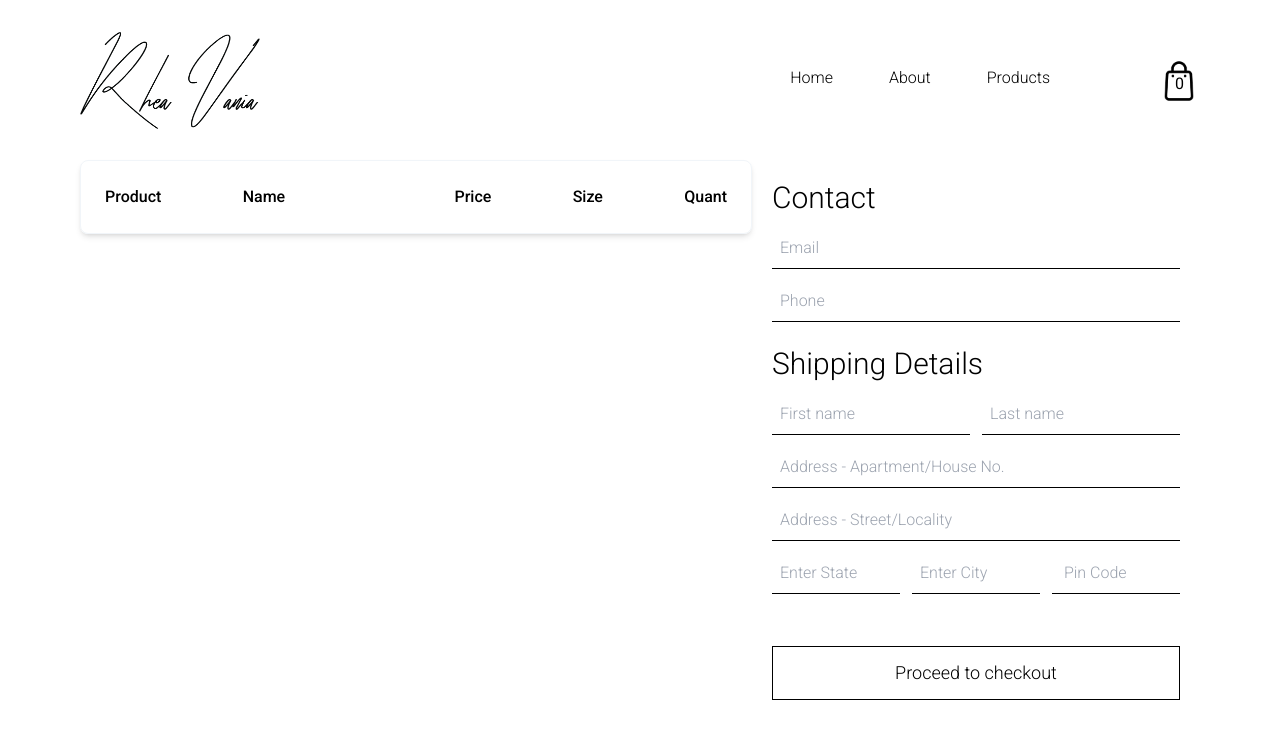
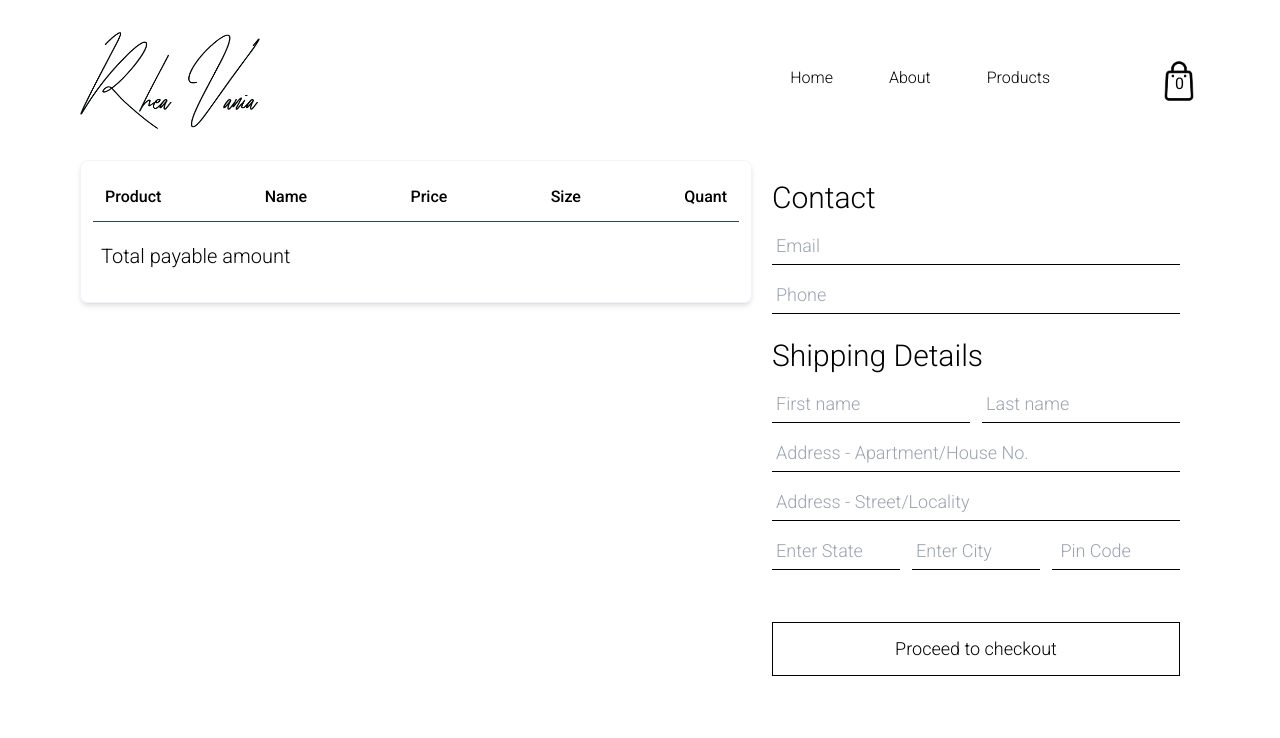
Before and after one commit to AnuragAmbekar741/Ecom-React-Tailwind, a Next.js app: page /CartPage in a window 1280 px wide. Shown: the top 738 px of the page. Built offline with nearby package versions, Linux system fonts and the light colour scheme.

Commit message:
proceed to checkout page updates2

```diff
--- a/app/CheckoutPage/page.tsx
+++ b/app/CheckoutPage/page.tsx
@@ -4,7 +4,7 @@ import React from 'react'
 
 const page = () => {
   return (
-    <div className='pt-40 px-20 md:grid w-full overflow-y-auto'>
+    <div className='pt-40 px-20 md:grid w-full'>
             <CartDetails/>
             <ShippingDetails/>
     </div>
--- a/components/CartPage/CartProd.tsx
+++ b/components/CartPage/CartProd.tsx
@@ -28,6 +28,9 @@ const CartProd:React.FC <CartProdProps> = ({product}) => {
 
   const [cart,setCart] = useRecoilState(cartState)
 
+  // const prodName = name.split(' ')
+  // console.log(prodName)
+
   const alterQuant = (quant:number,alter:string) =>{
 
     const index = cart.findIndex(item=>item.id === id)
@@ -54,8 +57,11 @@ const CartProd:React.FC <CartProdProps> = ({product}) => {
 
   return (
     <div className='flex p-3 rounded-lg w-full my-1 justify-between text-black'>
-        <Image src={cartIcon} width={75} height={75} alt=''/>
-        <h3 className='text-md font-light'>{name}</h3>
+        <Image src={cartIcon} width={70} height={70} alt='' onClick={()=>router.push(`/ProductDetails/?id=${id}`)}/>
+
+        <div>
+          {name.split(' ').map(word=><h3 className='text-md font-light'>{word}</h3>)}
+        </div>
         <h3 className='text-md font-light'>{price}</h3>
         <h3 className='text-md font-light'>{size}</h3>
         <div className='text-xl font-light flex'>
--- a/components/CartPage/CartProdContainer.tsx
+++ b/components/CartPage/CartProdContainer.tsx
@@ -11,22 +11,30 @@ const CartProductContainer:React.FC =()=>{
 
   const cart: ProductDetails[] = useRecoilValue(cartState)
 
+  var total = 0
+  if(cart.length>0)  total = cart.map(item=>item.price2*item.quantity).reduce((a,b)=>a+b)
+
+
   return (
     <div className='grid align-top w-full  shadow-md p-3 rounded-lg border border-slate-100'>
       <div className='flex justify-between p-3'>
         <h3 className='text-md font-medium'>Product</h3>
-        <h3 className='text-md font-medium pr-12'>Name</h3>
-        <h3 className='text-md font-medium pl-10'>Price</h3>
+        <h3 className='text-md font-medium '>Name</h3>
+        <h3 className='text-md font-medium '>Price</h3>
         <h3 className='text-md font-medium'>Size</h3>
         <h3 className='text-md font-medium'>Quant</h3>
       </div>
-      <div className={`w-full ${cart.length>3?'overflow-y-auto h-[510px]':''}`}>
+      <div className={`w-full ${cart.length>3?'overflow-y-auto h-[510px]':''} text-left`}>
       {cart.map(item=>{
         return(
            <CartProd key={item.id} product={item}/>
         )
       })}
       </div>
+      <div className='flex justify-between py-5 px-2 border-t border-slate-700'>
+        <p className='text-xl font-light'>Total payable amount</p>
+        <p className={`${total>0?'':'hidden'} text-xl font-medium`}>Rs {total}/-</p>
+      </div>
     </div>
   )
 }
--- a/components/CartPage/UserForm.tsx
+++ b/components/CartPage/UserForm.tsx
@@ -71,14 +71,14 @@ const UserForm:React.FC<InputProps> = ({value,readOnly}) => {
     }
 
   return (
-    <div className='text-md font-light px-5 py-2'>
+    <div className='text-lg font-light px-5 py-2'>
         <form
             onSubmit={handleSubmit(onSubmit)}
         >
             <h1 className='text-3xl text-black font-light my-3'>Contact</h1>
 
             <input
-                className={`p-2 border-b border-black w-full focus:outline-none mb-3 ${errors.email ? 'placeholder:text-red-500 placeholder:text-md border-red-500 ':'placeholder:text-gray-300-300'}`}
+                className={`p-1 border-b border-black w-full focus:outline-none mb-3 ${errors.email ? 'placeholder:text-red-500 placeholder:text-md border-red-500 ':'placeholder:text-gray-300-300'}`}
                 placeholder={`${ errors.email ? errors.email.message : 'Email' }`}
                 {...register('email',{
                     required:"Email is Required",
@@ -88,7 +88,7 @@ const UserForm:React.FC<InputProps> = ({value,readOnly}) => {
             />
 
              <input
-                className={`p-2 border-b border-black w-full focus:outline-none mb-3 ${errors.email ? 'placeholder:text-red-500 placeholder:text-md border-red-500 ':'placeholder:text-gray-300-300'}`}
+                className={`p-1 border-b border-black w-full focus:outline-none mb-3 ${errors.email ? 'placeholder:text-red-500 placeholder:text-md border-red-500 ':'placeholder:text-gray-300-300'}`}
                 placeholder={`${ errors.phone ? errors.phone.message : 'Phone' }`}
                 {...register('phone',{
                     required:"Phone is required",
@@ -100,7 +100,7 @@ const UserForm:React.FC<InputProps> = ({value,readOnly}) => {
             <h1 className='text-3xl text-black font-light my-3'>Shipping Details</h1>
             <div className='grid lg:flex w-full'>
                 <input
-                    className={`p-2 border-b border-black w-full lg:w-1/2 focus:outline-none mr-3 mb-3 ${errors.firstName ? 'placeholder:text-red-500 placeholder:text-md border-red-500 ':'placeholder:text-gray-300-300'} `}
+                    className={`p-1 border-b border-black w-full lg:w-1/2 focus:outline-none mr-3 mb-3 ${errors.firstName ? 'placeholder:text-red-500 placeholder:text-md border-red-500 ':'placeholder:text-gray-300-300'} `}
                     placeholder={`${errors.firstName?errors.firstName.message:'First name'}`}
                     {...register('firstName',{
                         required:'First name required'
@@ -108,7 +108,7 @@ const UserForm:React.FC<InputProps> = ({value,readOnly}) => {
                     readOnly={readOnly}
                 />
                 <input
-                    className={`p-2 border-b border-black w-full lg:w-1/2 focus:outline-none mb-3 ${errors.lastName ? 'placeholder:text-red-500 placeholder:text-md border-red-500 ':'placeholder:text-gray-300-300'} `}
+                    className={`p-1 border-b border-black w-full lg:w-1/2 focus:outline-none mb-3 ${errors.lastName ? 'placeholder:text-red-500 placeholder:text-md border-red-500 ':'placeholder:text-gray-300-300'} `}
                     placeholder={`${errors.lastName?errors.lastName.message:'Last name'}`}
                     {...register('lastName',{
                         required:'Last name required'
@@ -118,7 +118,7 @@ const UserForm:React.FC<InputProps> = ({value,readOnly}) => {
             </div>
 
             <input
-                className={`p-2 border-b border-black w-full focus:outline-none mb-3 ${errors.apt ? 'placeholder:text-red-500 placeholder:text-md border-red-500 ':'placeholder:text-gray-300-300'} `}
+                className={`p-1 border-b border-black w-full focus:outline-none mb-3 ${errors.apt ? 'placeholder:text-red-500 placeholder:text-md border-red-500 ':'placeholder:text-gray-300-300'} `}
                 placeholder={`${errors.apt?errors.apt.message:'Address - Apartment/House No.'}`}
                 {...register('apt',{
                     required:'Apartment/House No. is required',
@@ -127,7 +127,7 @@ const UserForm:React.FC<InputProps> = ({value,readOnly}) => {
             />
 
             <input
-                className={`p-2 border-b border-black w-full focus:outline-none mb-3`}
+                className={`p-1 border-b border-black w-full focus:outline-none mb-3`}
                 placeholder='Address - Street/Locality'
                 {...register('locality')}
                 readOnly={readOnly}
@@ -135,7 +135,7 @@ const UserForm:React.FC<InputProps> = ({value,readOnly}) => {
 
             <div className='grid lg:flex w-full'>
                 <input
-                    className={`p-2 border-b border-black w-full lg:w-1/3 focus:outline-none mb-3 mr-3 ${errors.state ? 'placeholder:text-red-500 placeholder:text-md border-red-500 ':'placeholder:text-gray-300-300'}`}
+                    className={`p-1 border-b border-black w-full lg:w-1/3 focus:outline-none mb-3 mr-3 ${errors.state ? 'placeholder:text-red-500 placeholder:text-md border-red-500 ':'placeholder:text-gray-300-300'}`}
                     placeholder={`${errors.state?'Enter State':'Enter State'}`}
                     {...register('state',{
                         required:'Enter State'
@@ -143,7 +143,7 @@ const UserForm:React.FC<InputProps> = ({value,readOnly}) => {
                     readOnly={readOnly}
                 />
                 <input
-                    className={`p-2 border-b border-black w-full lg:w-1/3 focus:outline-none mb-3 mr-3 ${errors.city ? 'placeholder:text-red-500 placeholder:text-md border-red-500 ':'placeholder:text-gray-300-300'}`}
+                    className={`p-1 border-b border-black w-full lg:w-1/3 focus:outline-none mb-3 mr-3 ${errors.city ? 'placeholder:text-red-500 placeholder:text-md border-red-500 ':'placeholder:text-gray-300-300'}`}
                     placeholder={`${errors.state?'Enter City':'Enter City'}`}
                     {...register('city',{
                         required:'Enter City'
@@ -151,7 +151,7 @@ const UserForm:React.FC<InputProps> = ({value,readOnly}) => {
                     readOnly={readOnly}
                 />
                 <input
-                    className={`p-2 border-b border-black w-full lg:w-1/3 focus:outline-none mb-3 ${errors.pin ? 'placeholder:text-red-500 placeholder:text-md border-red-500 ':'placeholder:text-gray-300-300'}`}
+                    className={`p-1 border-b border-black w-full lg:w-1/3 focus:outline-none mb-3 ${errors.pin ? 'placeholder:text-red-500 placeholder:text-md border-red-500 ':'placeholder:text-gray-300-300'}`}
                     placeholder={`${errors.state?'Enter Pin':' Pin Code'}`}
                     {...register('pin',{
                         required:'Enter Pin',
--- a/components/CheckoutPage/CartDetails.tsx
+++ b/components/CheckoutPage/CartDetails.tsx
@@ -5,7 +5,7 @@ import CartProductContainer from '../CartPage/CartProdContainer'
 
 const CartDetails = () => {
   return (
-    <div className='w-1/2 mr-6 flex'>
+    <div className='w-1/2 flex'>
         <CartProductContainer/>
     </div>
   )
--- a/components/CheckoutPage/ShippingDetails.tsx
+++ b/components/CheckoutPage/ShippingDetails.tsx
@@ -14,7 +14,7 @@ const [hide,setHide] = useState<boolean>(true)
 const UserShippingDetail = useRecoilValue(userDetailsState)
 console.log(UserShippingDetail)
   return (
-    <div className={`w-1/2 p-3 border border-slate-100 shadow-md my-5`}>
+    <div className={`w-1/2 p-3 border border-slate-100 shadow-md my-5 rounded-lg`}>
         <div className={`flex ${!hide?'justify-end':'justify-between'}`}>
           <h1 className={`text-2xl font-light ${!hide?'hidden':'block'}`}>Shipping Details</h1>
           <AiOutlinePlus
```
